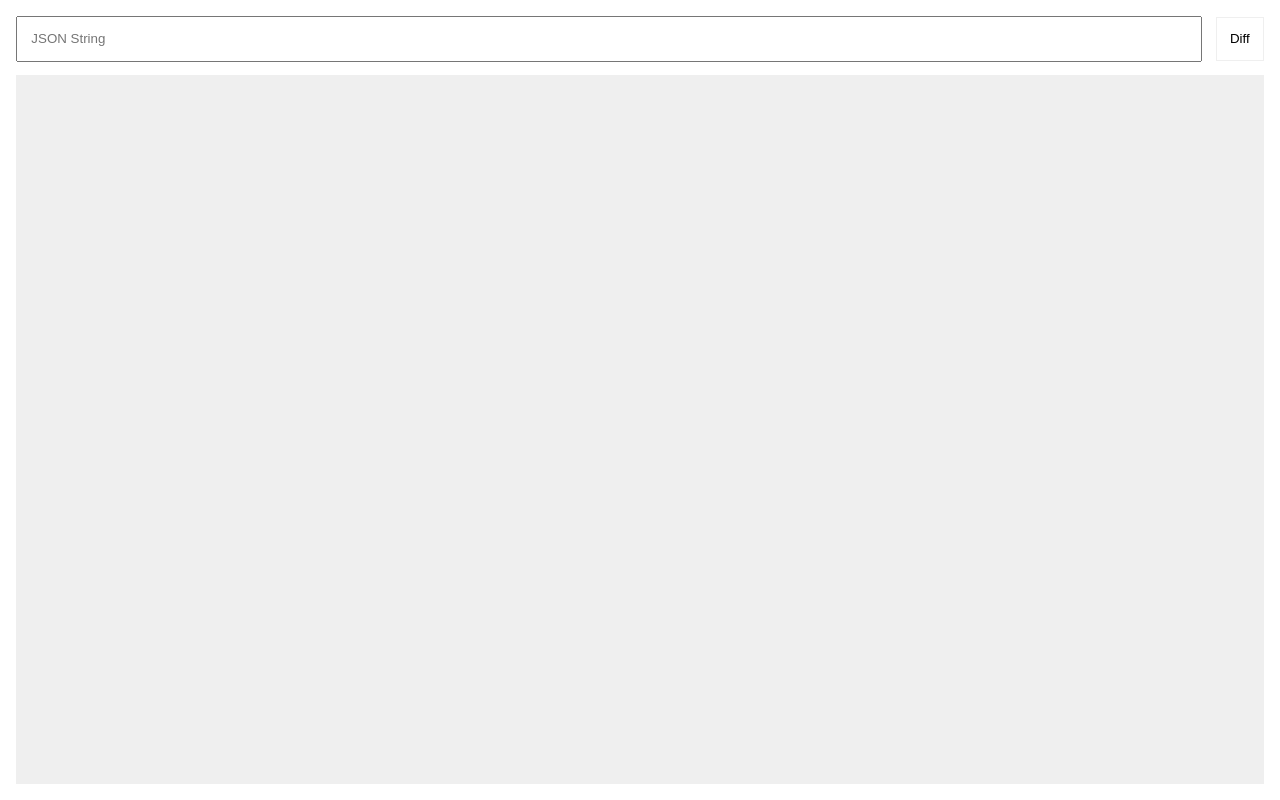
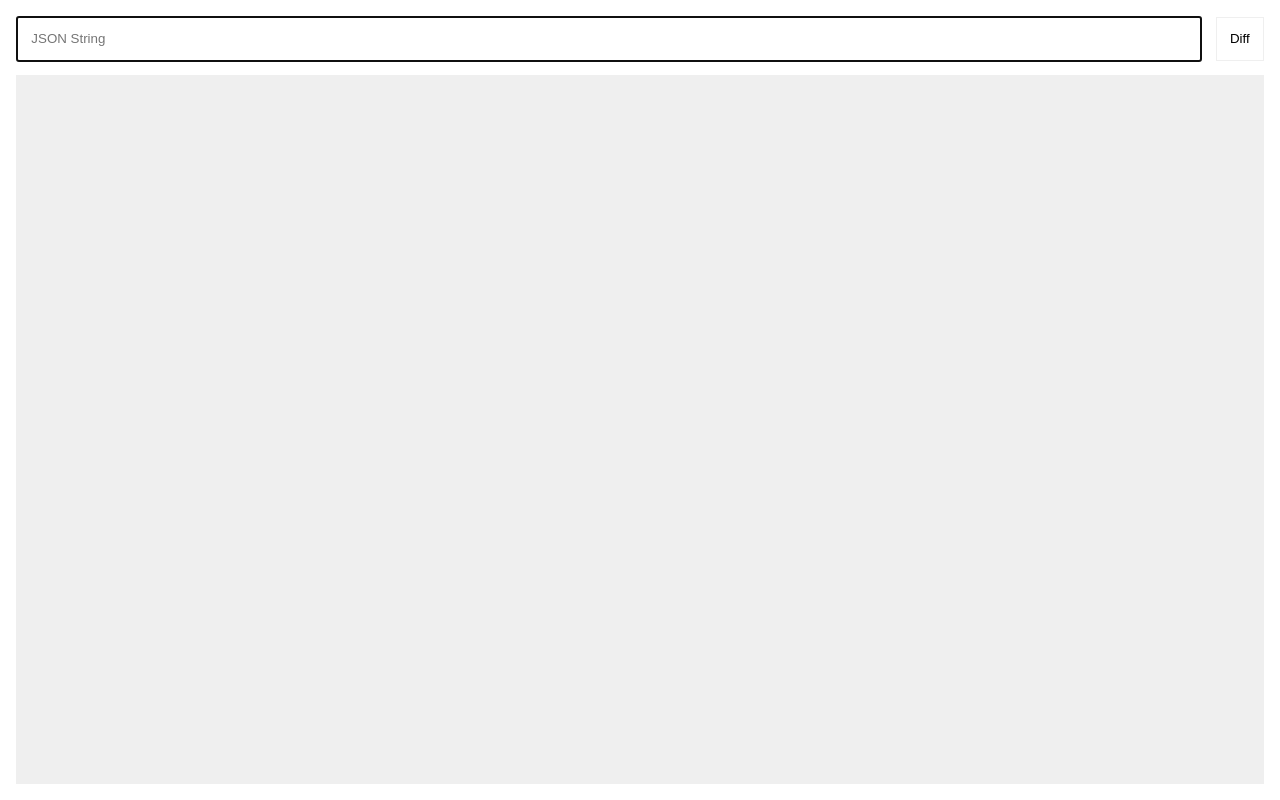
Before and after one commit to atkinchris/json-diff, a website: page index.html in a window 1280 px wide. Drawn offline with Linux system fonts and the light colour scheme.

Commit message:
Make diff input autofocus

```diff
--- a/index.html
+++ b/index.html
@@ -10,7 +10,7 @@
   <body>
     <div class="container">
       <form class="form" onsubmit="event.preventDefault(); processJson()">
-        <input class="form_input form_input--text" type="text" id="json" placeholder="JSON String" />
+        <input class="form_input form_input--text" type="text" id="json" placeholder="JSON String" autofocus />
         <input class="form_input form_input--submit" type="submit" value="Diff">
       </form>
       <pre id="display"></pre>
```
